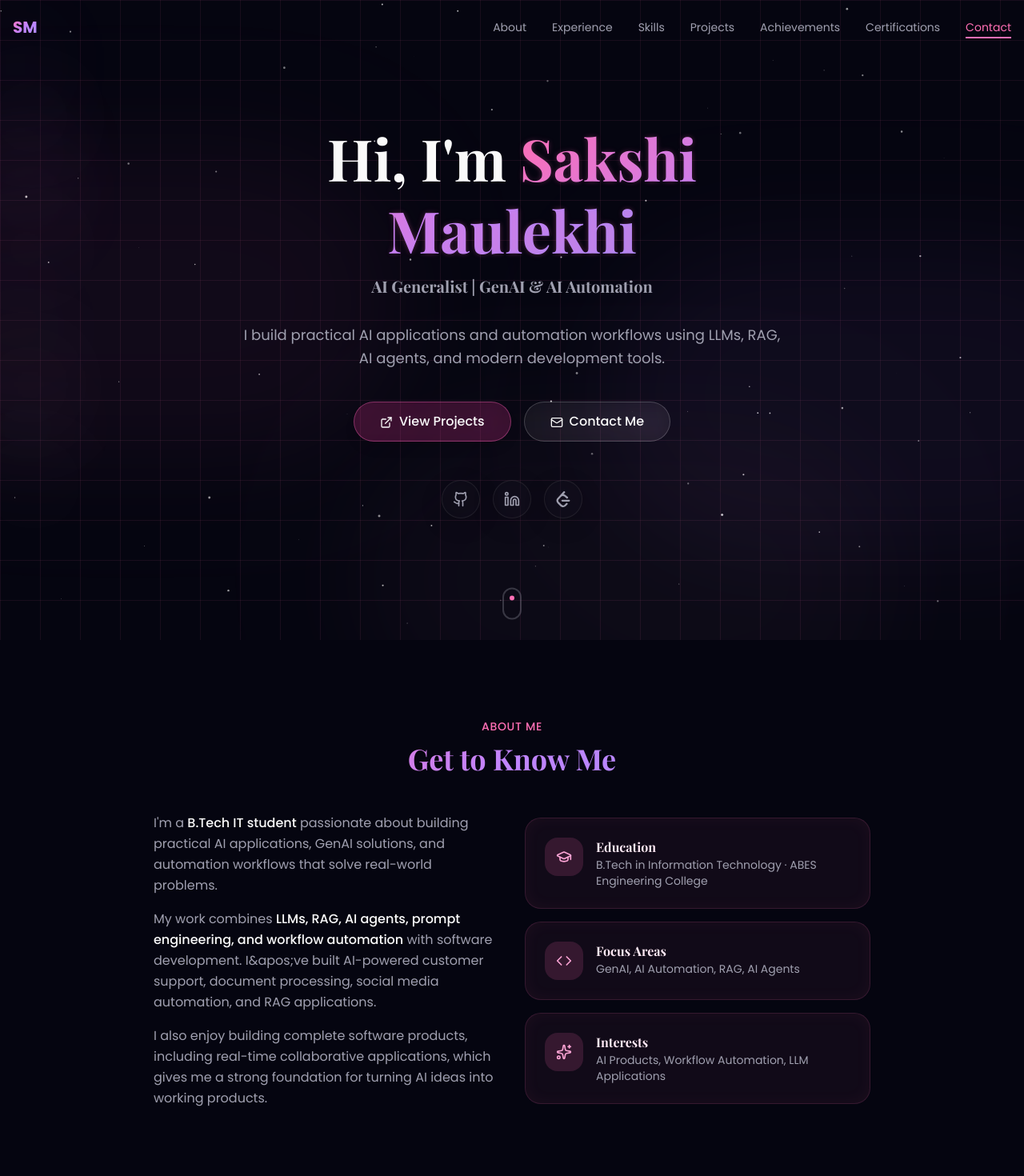
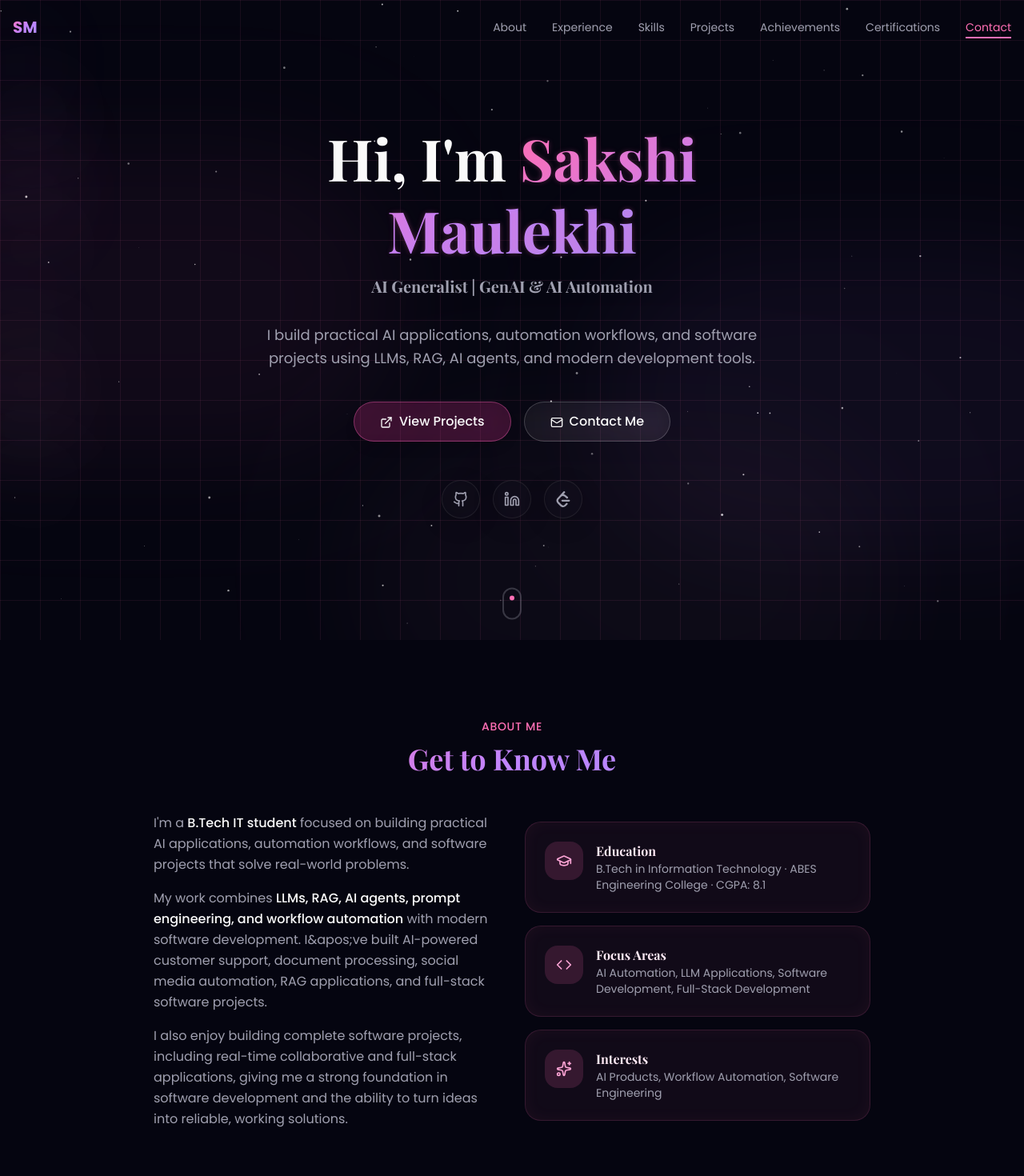
Before and after one commit to Sakshi-maulekhi/dev-portfolio-website, a Next.js app: page / in a window 1280 px wide. Shown: the top 1470 px of the page at 80% size. Built offline with nearby package versions, Linux system fonts and the light colour scheme.

Commit message:
feat: update about page to highlight modern software development focus

```diff
--- a/components/about.tsx
+++ b/components/about.tsx
@@ -49,13 +49,13 @@ export function About() {
               className="space-y-4"
             >
               <p className="text-muted-foreground leading-relaxed">
-                I&apos;m a <span className="text-foreground font-medium">B.Tech IT student</span> passionate about building practical AI applications, GenAI solutions, and automation workflows that solve real-world problems.
+                I&apos;m a <span className="text-foreground font-medium">B.Tech IT student</span> focused on building practical AI applications, automation workflows, and software projects that solve real-world problems.
               </p>
               <p className="text-muted-foreground leading-relaxed">
-                {"My work combines "}<span className="text-foreground font-medium">LLMs, RAG, AI agents, prompt engineering, and workflow automation</span>{" with software development. I&apos;ve built AI-powered customer support, document processing, social media automation, and RAG applications."}
+                {"My work combines "}<span className="text-foreground font-medium">LLMs, RAG, AI agents, prompt engineering, and workflow automation</span>{" with modern software development. I&apos;ve built AI-powered customer support, document processing, social media automation, RAG applications, and full-stack software projects."}
               </p>
               <p className="text-muted-foreground leading-relaxed">
-                I also enjoy building complete software products, including real-time collaborative applications, which gives me a strong foundation for turning AI ideas into working products.
+                I also enjoy building complete software projects, including real-time collaborative and full-stack applications, giving me a strong foundation in software development and the ability to turn ideas into reliable, working solutions.
               </p>
             </motion.div>
 
@@ -69,17 +69,17 @@ export function About() {
               <AboutCard
                 icon={<GraduationCap className="w-5 h-5" />}
                 title="Education"
-                description="B.Tech in Information Technology · ABES Engineering College"
+                description="B.Tech in Information Technology · ABES Engineering College · CGPA: 8.1"
               />
               <AboutCard
                 icon={<Code className="w-5 h-5" />}
                 title="Focus Areas"
-                description="GenAI, AI Automation, RAG, AI Agents"
+                description="AI Automation, LLM Applications, Software Development, Full-Stack Development"
               />
               <AboutCard
                 icon={<Sparkles className="w-5 h-5" />}
                 title="Interests"
-                description="AI Products, Workflow Automation, LLM Applications"
+                description="AI Products, Workflow Automation, Software Engineering"
               />
             </motion.div>
           </div>
--- a/components/hero.tsx
+++ b/components/hero.tsx
@@ -63,7 +63,7 @@ export function Hero() {
             transition={{ duration: 0.6, delay: 0.3 }}
             className="text-muted-foreground text-base md:text-lg max-w-2xl mx-auto mb-10 text-pretty leading-relaxed"
           >
-            I build practical AI applications and automation workflows using LLMs, RAG, AI agents, and modern development tools.
+            I build practical AI applications, automation workflows, and software projects using LLMs, RAG, AI agents, and modern development tools.
           </motion.p>
 
           {/* CTA Buttons - Premium Glassmorphism with pill shape */}
```
